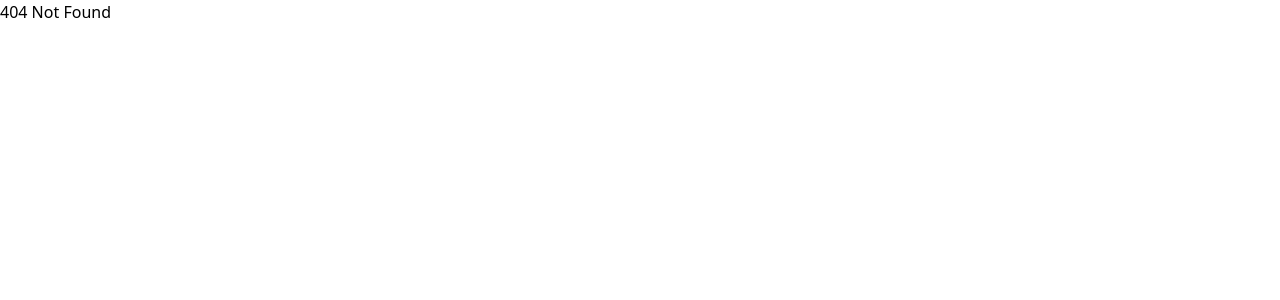
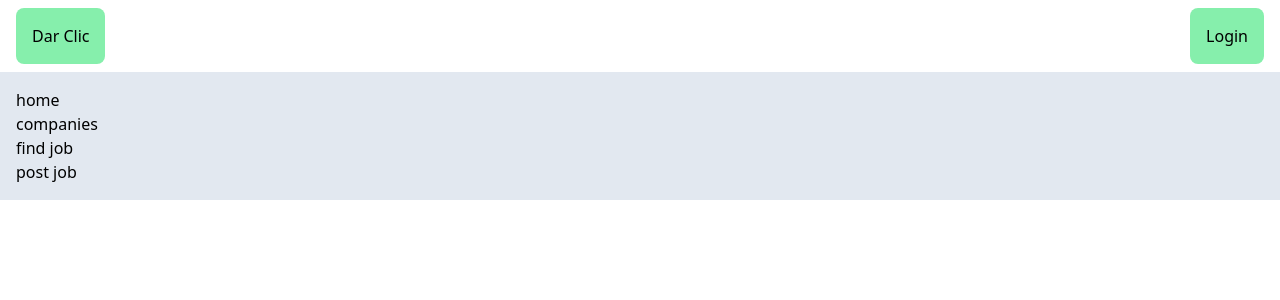
Before and after one commit to billionstars/frontend-find-jobs, a React (Vite) app: page /navbar in a window 1280 px wide. Before the commit this address had no page. Shown: the top 300 px of the page. Built offline with nearby package versions, Linux system fonts and the light colour scheme.

Commit message:
component navbar

```diff
--- a/src/App.jsx
+++ b/src/App.jsx
@@ -1,4 +1,5 @@
 import { Route, Routes } from "react-router-dom";
+import Navbar from "./components/Navbar";
 import Home from "./pages/Home";
 import Login from "./pages/Login";
 
@@ -12,6 +13,7 @@ function App() {
       <Route path="/home" element={<Home/>}/>
       <Route path="/login" element={<Login/>}/>
       <Route path="/ofertas" element={<h1>Ofertas</h1>}/>
+      <Route path="/navbar" element={<Navbar/>}/>
       <Route path="*" element={<h1>404 Not Found</h1>}/>
     </Routes>
   )
--- /dev/null
+++ b/src/components/Navbar.jsx
@@ -0,0 +1,57 @@
+import React from 'react'
+import { useState } from 'react';
+
+const Navbar = () => {
+  const [propiedad,setPropiedad]=useState("");
+
+  const links = [
+    {
+      name:"home",
+      path:"/home"
+    },
+    {
+      name:"companies",
+      path:"/companies"
+    },
+    {
+      name:"find job",
+      path:"/findjobs"
+    },
+    {
+      name:"post job"
+      ,path:"/postjobs"
+    }
+  ]
+
+  const listLinks = links.map((item)=>(
+    <li key={item.name} className="hover:bg-green-400 ease-in-out transition-all duration-300">
+      {item.name}
+    </li>
+  )
+  )
+
+  const ocultar=()=>{
+    if(propiedad===""){
+      setPropiedad("hidden")
+    }else{
+      setPropiedad("")
+    }
+  }
+
+
+  return (
+    <nav className='w-full flex flex-col'>
+      <div className='px-4 pt-2 flex justify-between'>
+        <button onClick={ocultar} className="p-4 bg-green-300 rounded-lg">Dar Clic</button>
+        <button className="p-4 bg-green-300 rounded-lg">Login</button>
+      </div>
+        <div className={`w-full mt-2 p-4 bg-slate-200 ease-in-out transition-all duration-300 ${propiedad}`}>
+          <ol>
+            {listLinks}
+          </ol>
+        </div>
+    </nav>
+  )
+}
+
+export default Navbar
```
